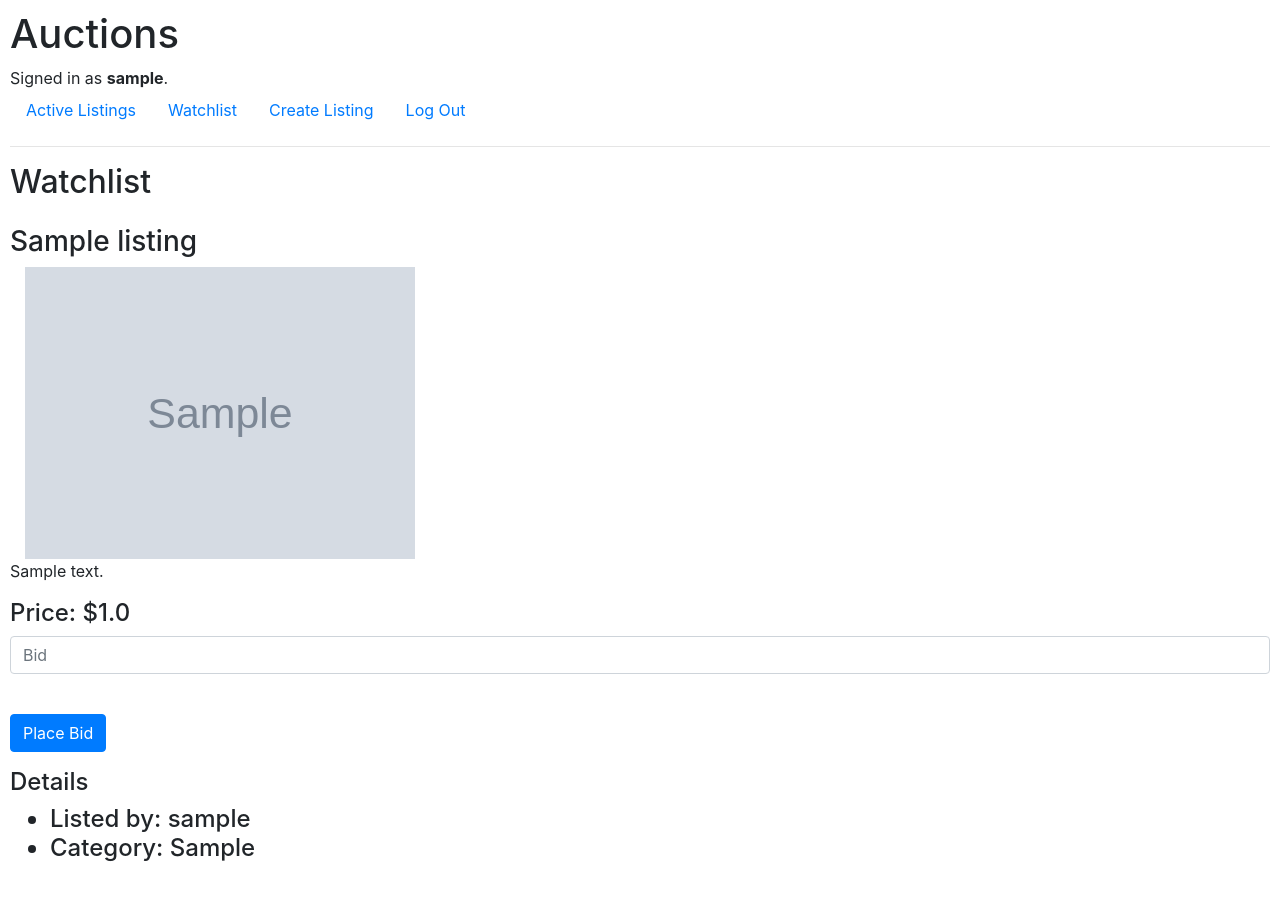
After one commit to yusuf7sui/cs50-commerce, a Django app: page /watchlist in a window 1280 px wide. The commit adds this page. Run offline with Django 3.2, Linux system fonts and the light colour scheme; a user stored in the database is signed in; tables that the repository leaves empty hold one stand-in row (values such as "Sample post"); grey boxes marked "Sample" are stand-in pictures; some libraries are stand-ins or nearby versions.

Commit message:
Implement add-to-watchlist functionality
- Allow Users to add active listings to their watchlist
- Added Watchlist view
- TODO: Implement server-side logic for placing bids

```diff
--- a/commerce/auctions/templates/auctions/layout.html
+++ b/commerce/auctions/templates/auctions/layout.html
@@ -22,6 +22,9 @@
             </li>
             {% if user.is_authenticated %}
                 <li class="nav-item">
+                    <a class="nav-link" href="{% url 'watchlist' %}">Watchlist</a>
+                </li>
+                <li class="nav-item">
                     <a class="nav-link" href="{% url 'create-listing' %}">Create Listing</a>
                 </li>
                 <li class="nav-item">
--- /dev/null
+++ b/commerce/auctions/templates/auctions/watchlist.html
@@ -0,0 +1,32 @@
+{% extends "auctions/layout.html" %}
+
+{% block body %}
+    <h2>Watchlist</h2>
+
+    {% for listing in watchlist %}
+        <div class="my-4">
+            <h3> {{ listing.title }} </h3>
+            <div class="col-md-4">
+                <img class="img-fluid" src="{{ listing.image }}" alt="{{ listing.title }}">
+            </div>
+            <p> {{ listing.description }} </p>
+            <h4> Price: ${{ listing.bid }} </h4>
+            <div>
+                <form action="{% url 'watchlist' %}" method="post">
+                    {% csrf_token %}
+                    <div class="form-group">
+                        <input class="form-control" type="text" name="bid" placeholder="Bid"><br>
+                    </div>
+                    <input class="btn btn-primary" type="submit" name="place-bid" value="Place Bid">
+                </form>
+            </div>
+            <h4 class="mt-3"> Details <h4>
+            <ul>
+                <li> Listed by: {{ listing.owner }}</li>
+                <li> Category: {{ listing.category }}</li>
+            </ul>
+        </div>
+
+    {% endfor %}
+
+{% endblock %}
--- a/commerce/auctions/urls.py
+++ b/commerce/auctions/urls.py
@@ -7,5 +7,6 @@ urlpatterns = [
     path("login", views.login_view, name="login"),
     path("logout", views.logout_view, name="logout"),
     path("register", views.register, name="register"),
-    path("create-listing", views.create_listing, name="create-listing")
+    path("create-listing", views.create_listing, name="create-listing"),
+    path("watchlist", views.watchlist_view, name="watchlist")
 ]
--- a/commerce/auctions/views.py
+++ b/commerce/auctions/views.py
@@ -9,6 +9,13 @@ from .models import User, Listing
 
 
 def index(request):
+    if request.method == "POST":
+        user = request.user
+        listing_id = request.POST["listing-id"]
+        listing = Listing.objects.get(pk=listing_id)
+        listing.watchers.add(user)
+        return HttpResponseRedirect(reverse("index"))
+
     active_listings = Listing.objects.filter(is_active = True)
     return render(request, "auctions/index.html", {
         "listings": active_listings
@@ -102,3 +109,14 @@ def create_listing(request):
         return HttpResponseRedirect(reverse("create-listing"))
 
     return render(request, "auctions/create-listing.html")
+
+@login_required
+def watchlist_view(request):
+    if request.method == "POST":
+        #TODO: When an user gives a bid it should be displayed
+        pass
+    user = request.user
+    watchlist = Listing.objects.filter(watchers = user)
+    return render(request, "auctions/watchlist.html", {
+        "watchlist": watchlist
+    })
```
Also changed, not shown: commerce/auctions/templates/auctions/index.html (+9 -0 lines).
